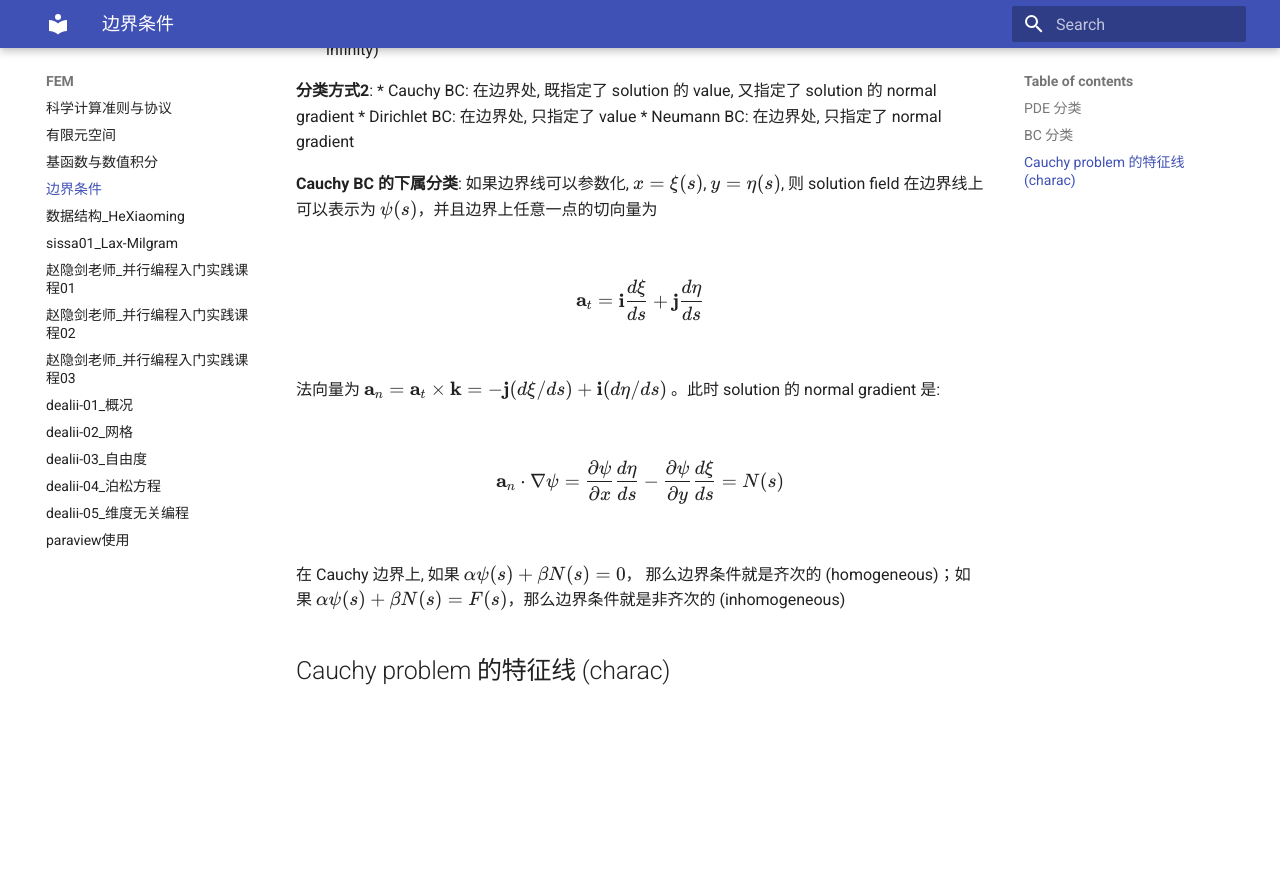
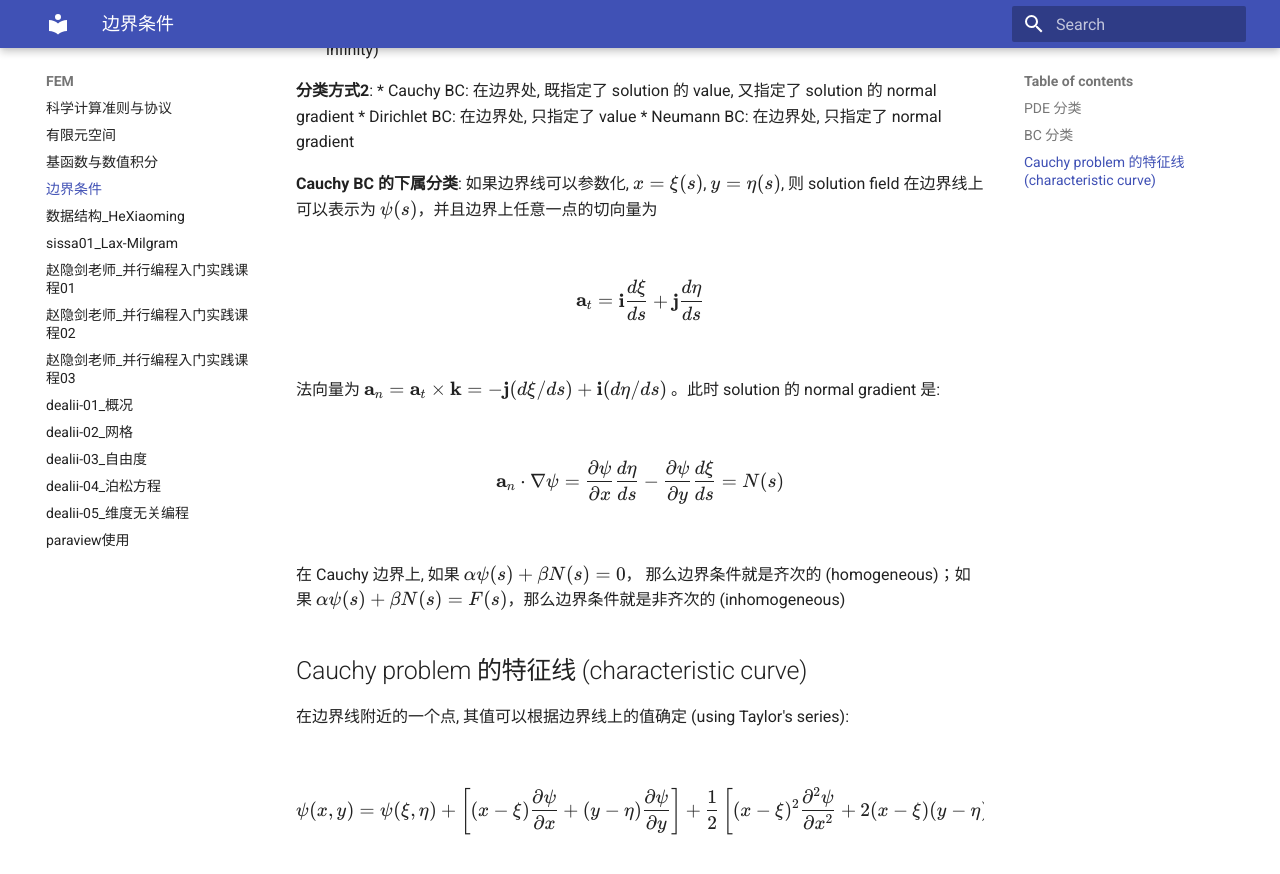
Before and after one commit to ymma98/technotes, an MkDocs documentation site: the page built from docs/FEM/边界条件.md, in a window 1280 px wide and 900 px high, scrolled down 1820 px. Shown: the top 874 px of the window. Built offline with MkDocs 1.6.1 and Material for MkDocs 9.7.7, drawn with Linux system fonts in a browser that asks for light colours; before the commit the page ends 2532 px from its top, so only the background shows below that.

Commit message:
docs/FEM/边界条件.md updated from https://stackedit.cn/

```diff
--- a/docs/FEM/边界条件.md
+++ b/docs/FEM/边界条件.md
@@ -67,13 +67,22 @@ $$
 在 Cauchy 边界上, 如果 $\alpha \psi(s) + \beta N(s) = 0$， 那么边界条件就是齐次的 (homogeneous)；如果 $\alpha \psi(s) + \beta N(s) = F(s)$，那么边界条件就是非齐次的 (inhomogeneous)
 
 
-## Cauchy problem 的特征线 (charac)
+## Cauchy problem 的特征线 (characteristic curve)
+
+在边界线附近的一个点, 其值可以根据边界线上的值确定 (using Taylor's series):
+
+$$
+\psi(x, y) = \psi(\xi, \eta) + \left[ (x - \xi) \frac{\partial \psi}{\partial x} + (y - \eta) \frac{\partial \psi}{\partial y} \right]
++ \frac{1}{2} \left[ (x - \xi)^2 \frac{\partial^2 \psi}{\partial x^2}
++ 2(x - \xi)(y - \eta) \frac{\partial^2 \psi}{\partial x \partial y}
++ (y - \eta)^2 \frac{\partial^2 \psi}{\partial y^2} \right] + \dots
+$$
 
 
 
 
 <!--stackedit_data:
-eyJoaXN0b3J5IjpbLTEzMTU3NjE4OTIsNjI1MzI0OTAxLC0xNj
-k3NjgxMjQwLDYzMDUzNDc3OCw0MzYzODk3OTYsNDI0NDI2NjNd
-fQ==
+eyJoaXN0b3J5IjpbMjA2OTQ2ODM2Niw2MjUzMjQ5MDEsLTE2OT
+c2ODEyNDAsNjMwNTM0Nzc4LDQzNjM4OTc5Niw0MjQ0MjY2M119
+
 -->
```
